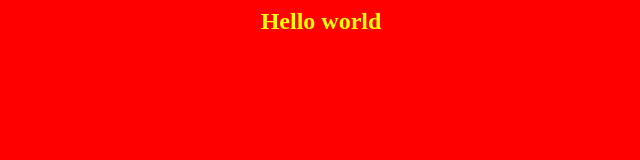
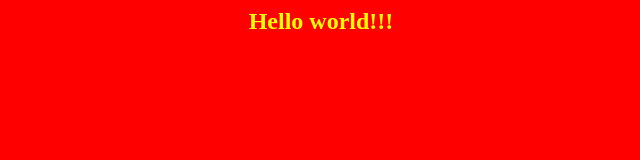
Before and after one commit to SirDenys/MyJenkinsProject, a plain HTML site: page index.html in a window 1280 px wide. Shown: the full height of the page, 319-959 px from the left. Drawn offline with Linux system fonts and the light colour scheme.

```diff
--- a/index.html
+++ b/index.html
@@ -1,7 +1,7 @@
 <html>
 <body bgcolor=red>
 <center>
-<h2><font color=yellow>Hello world</font></h2>
+<h2><font color=yellow>Hello world!!!</font></h2>
 
 </center>
 </body>
```
